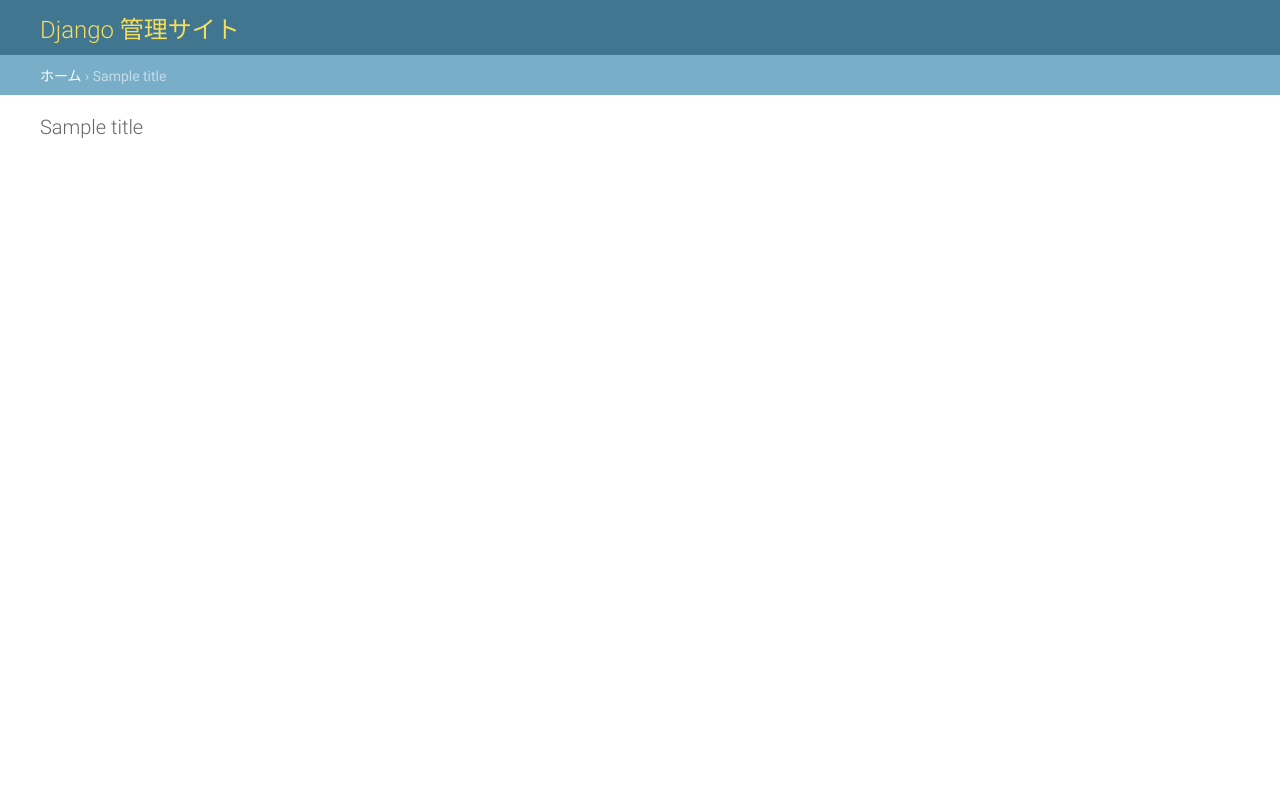
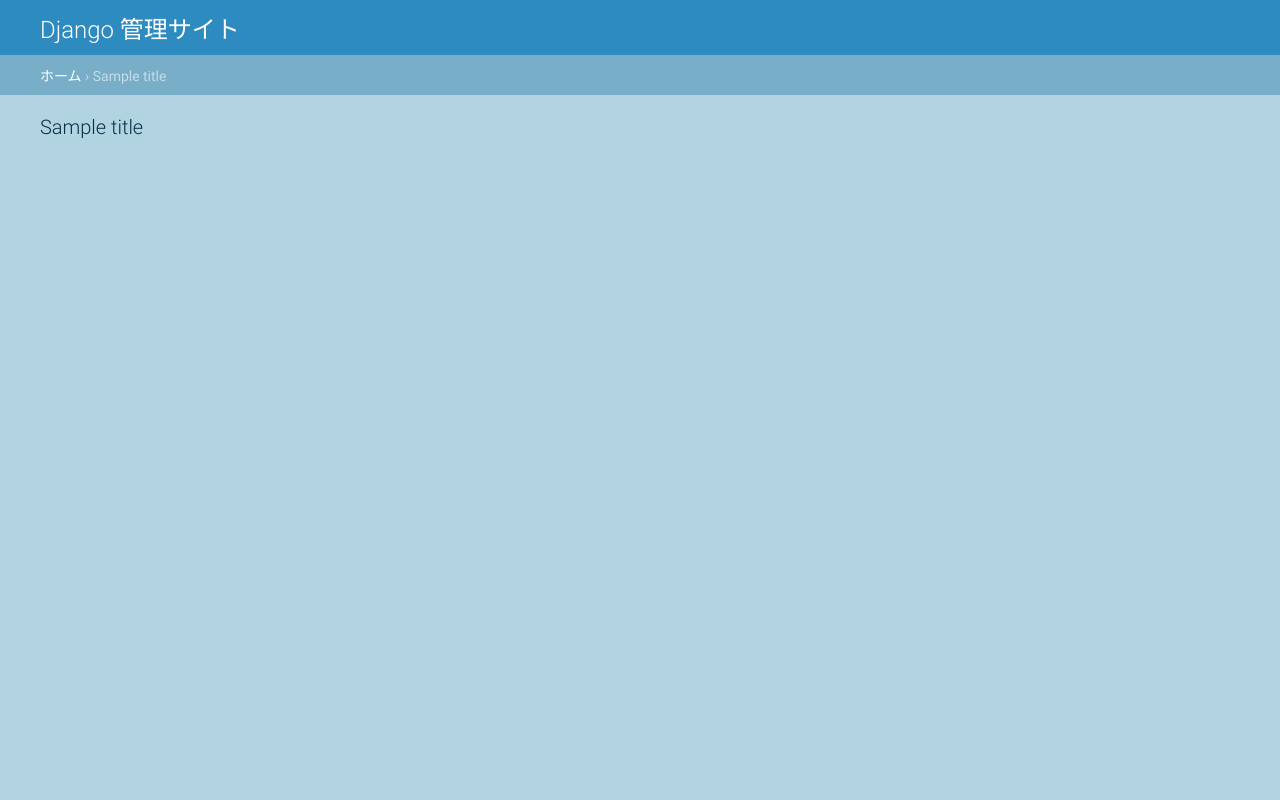
Before and after one commit to unohayato/django_admin_site2, a Django app: template templates/admin/base_site.html in a window 1280 px wide. Run offline with Django 3.2, Linux system fonts and the light colour scheme; the template is opened without the code that fills it: most values are stand-ins (such as "Sample title", 1, 10 or a date in 2020); parts of the project's set-up code (start-up, migrations or seed data) failed here and were passed over.

Commit message:
base_site.css

```diff
--- a/pj_admin/settings.py
+++ b/pj_admin/settings.py
@@ -10,6 +10,7 @@ For the full list of settings and their values, see
 https://docs.djangoproject.com/en/2.2/ref/settings/
 """
 
+from ntpath import join
 import os
 
 # Build paths inside the project like this: os.path.join(BASE_DIR, ...)
@@ -119,3 +120,5 @@ USE_TZ = True
 # https://docs.djangoproject.com/en/2.2/howto/static-files/
 
 STATIC_URL = '/static/'
+
+STATICFILES_DIRS = [os.path.join(BASE_DIR, 'static')]
--- /dev/null
+++ b/static/base_site.css
@@ -0,0 +1,28 @@
+#header {
+  background: #2e8bc0;
+  color: white;
+}
+
+body {
+  background: #b1d4e0;
+}
+
+h1 {
+  color: #0c2d48;
+}
+
+#header a:link, #header a:visited {
+  color: white;
+}
+#branding h1, #branding h1 a:visited, #branding h1 a:link {
+  color: white;
+}
+
+.module h2, .module caption, .inline-group h2 {
+  background: #2e8bc0;
+  color: white;
+}
+
+a.section:link, a.section:visited {
+  color: white;
+}
--- a/templates/admin/base_site.html
+++ b/templates/admin/base_site.html
@@ -3,3 +3,13 @@
 {% block welcome-msg %}
   <strong>{{ user }}</strong>
 {% endblock welcome-msg %}
+
+{% load static %}
+
+{% block extrastyle %}
+  {% block super %}
+    <link rel="stylesheet" type="text/css" href="{% static 'base_site.css' %}">
+
+  {% endblock super %}
+
+{% endblock extrastyle %}
```
